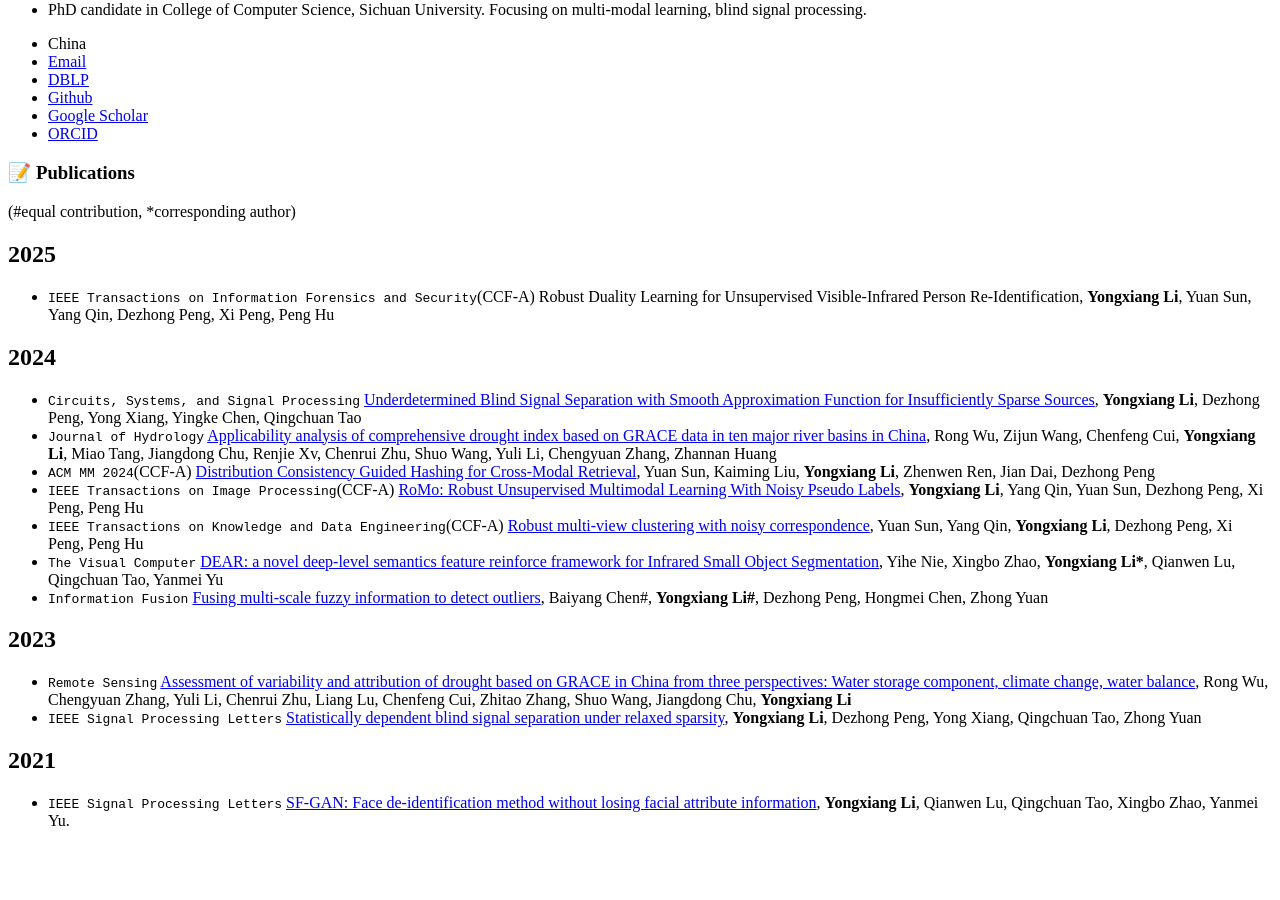
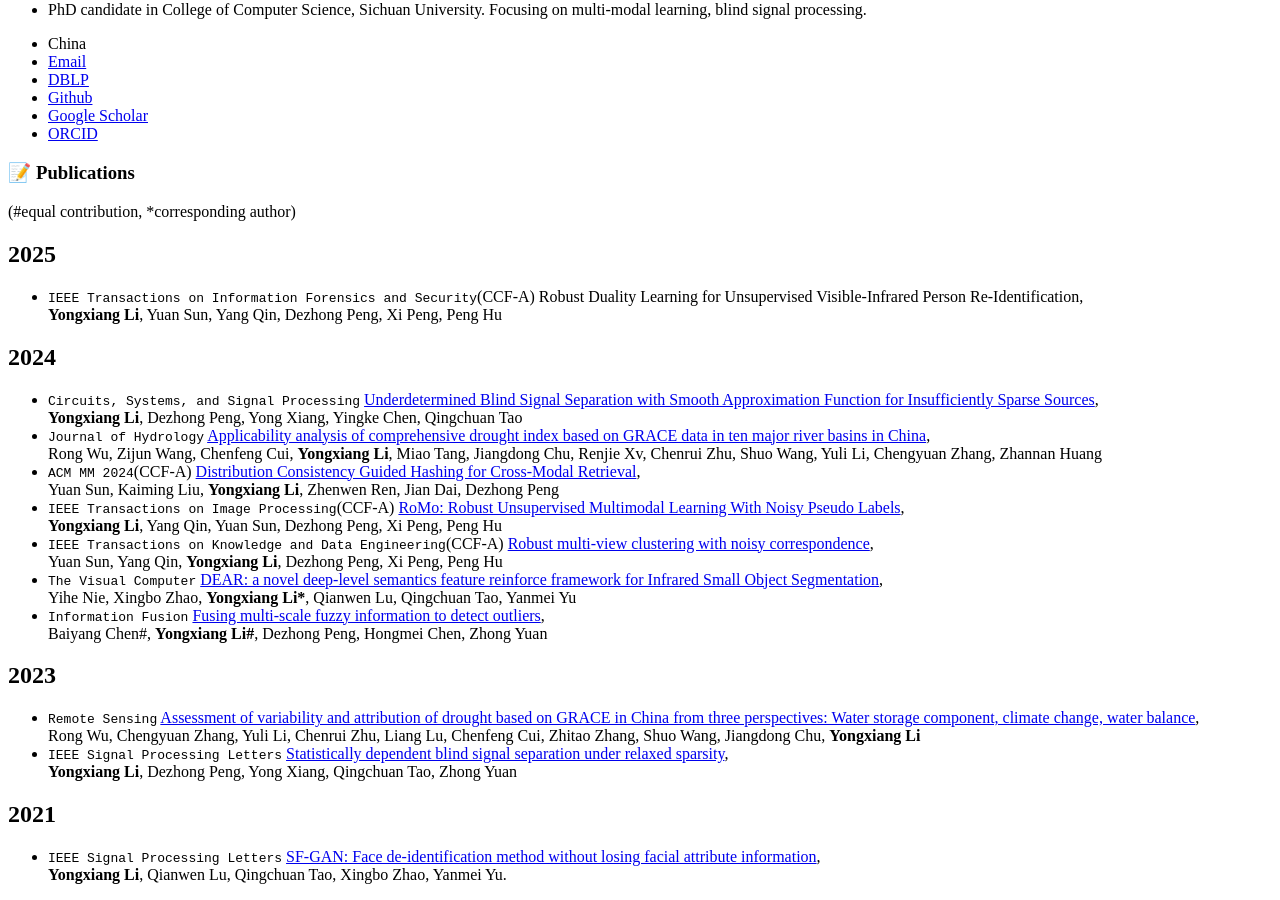
Before and after one commit to LYXRhythm/liyongxiang.github.io, a Jekyll site: the page built from _pages/includes/pub.md, in a window 1280 px wide and 900 px high, scrolled down 586 px. Built offline with Jekyll 4.4.1, drawn with Linux system fonts in a browser that asks for light colours; our own code applies the rules of GitHub Pages for plain Markdown files; before the commit the page ends 1432 px from its top, so only the background shows below that.

Commit message:
rhythm commit

```diff
--- a/_pages/includes/pub.md
+++ b/_pages/includes/pub.md
@@ -4,20 +4,20 @@
 
 ## 2025
 - `IEEE Transactions on Information Forensics and Security`(CCF-A) Robust Duality Learning for Unsupervised
-Visible-Infrared Person Re-Identification, **Yongxiang Li**, Yuan Sun, Yang Qin, Dezhong Peng, Xi Peng, Peng Hu
+Visible-Infrared Person Re-Identification, <br> **Yongxiang Li**, Yuan Sun, Yang Qin, Dezhong Peng, Xi Peng, Peng Hu
 
 ## 2024
-- `Circuits, Systems, and Signal Processing` [Underdetermined Blind Signal Separation with Smooth Approximation Function for Insufficiently Sparse Sources](https://link.springer.com/article/10.1007/s00034-024-02914-9), **Yongxiang Li**, Dezhong Peng, Yong Xiang, Yingke Chen, Qingchuan Tao
-- `Journal of Hydrology` [Applicability analysis of comprehensive drought index based on GRACE data in ten major river basins in China](https://www.sciencedirect.com/science/article/pii/S0022169424016718), Rong Wu, Zijun Wang, Chenfeng Cui, **Yongxiang Li**, Miao Tang, Jiangdong Chu, Renjie Xv, Chenrui Zhu, Shuo Wang, Yuli Li, Chengyuan Zhang, Zhannan Huang
-- `ACM MM 2024`(CCF-A) [Distribution Consistency Guided Hashing for Cross-Modal Retrieval](https://dl.acm.org/doi/abs/10.1145/3664647.3680633), Yuan Sun, Kaiming Liu, **Yongxiang Li**, Zhenwen Ren, Jian Dai, Dezhong Peng
-- `IEEE Transactions on Image Processing`(CCF-A) [RoMo: Robust Unsupervised Multimodal Learning With Noisy Pseudo Labels](https://ieeexplore.ieee.org/abstract/document/10653726), **Yongxiang Li**, Yang Qin, Yuan Sun, Dezhong Peng, Xi Peng, Peng Hu
-- `IEEE Transactions on Knowledge and Data Engineering`(CCF-A) [Robust multi-view clustering with noisy correspondence](https://ieeexplore.ieee.org/abstract/document/10595464), Yuan Sun, Yang Qin, **Yongxiang Li**, Dezhong Peng, Xi Peng, Peng Hu
-- `The Visual Computer` [DEAR: a novel deep-level semantics feature reinforce framework for Infrared Small Object Segmentation](https://link.springer.com/article/10.1007/s00371-024-03499-9), Yihe Nie, Xingbo Zhao, **Yongxiang Li\***, Qianwen Lu, Qingchuan Tao, Yanmei Yu
-- `Information Fusion` [Fusing multi-scale fuzzy information to detect outliers](https://www.sciencedirect.com/science/article/pii/S1566253523004499), Baiyang Chen#, **Yongxiang Li#**, Dezhong Peng, Hongmei Chen, Zhong Yuan
+- `Circuits, Systems, and Signal Processing` [Underdetermined Blind Signal Separation with Smooth Approximation Function for Insufficiently Sparse Sources](https://link.springer.com/article/10.1007/s00034-024-02914-9), <br> **Yongxiang Li**, Dezhong Peng, Yong Xiang, Yingke Chen, Qingchuan Tao
+- `Journal of Hydrology` [Applicability analysis of comprehensive drought index based on GRACE data in ten major river basins in China](https://www.sciencedirect.com/science/article/pii/S0022169424016718), <br> Rong Wu, Zijun Wang, Chenfeng Cui, **Yongxiang Li**, Miao Tang, Jiangdong Chu, Renjie Xv, Chenrui Zhu, Shuo Wang, Yuli Li, Chengyuan Zhang, Zhannan Huang
+- `ACM MM 2024`(CCF-A) [Distribution Consistency Guided Hashing for Cross-Modal Retrieval](https://dl.acm.org/doi/abs/10.1145/3664647.3680633), <br> Yuan Sun, Kaiming Liu, **Yongxiang Li**, Zhenwen Ren, Jian Dai, Dezhong Peng
+- `IEEE Transactions on Image Processing`(CCF-A) [RoMo: Robust Unsupervised Multimodal Learning With Noisy Pseudo Labels](https://ieeexplore.ieee.org/abstract/document/10653726), <br> **Yongxiang Li**, Yang Qin, Yuan Sun, Dezhong Peng, Xi Peng, Peng Hu
+- `IEEE Transactions on Knowledge and Data Engineering`(CCF-A) [Robust multi-view clustering with noisy correspondence](https://ieeexplore.ieee.org/abstract/document/10595464), <br> Yuan Sun, Yang Qin, **Yongxiang Li**, Dezhong Peng, Xi Peng, Peng Hu
+- `The Visual Computer` [DEAR: a novel deep-level semantics feature reinforce framework for Infrared Small Object Segmentation](https://link.springer.com/article/10.1007/s00371-024-03499-9), <br> Yihe Nie, Xingbo Zhao, **Yongxiang Li\***, Qianwen Lu, Qingchuan Tao, Yanmei Yu
+- `Information Fusion` [Fusing multi-scale fuzzy information to detect outliers](https://www.sciencedirect.com/science/article/pii/S1566253523004499), <br> Baiyang Chen#, **Yongxiang Li#**, Dezhong Peng, Hongmei Chen, Zhong Yuan
 
 ## 2023
-- `Remote Sensing` [Assessment of variability and attribution of drought based on GRACE in China from three perspectives: Water storage component, climate change, water balance](https://www.mdpi.com/2072-4292/15/18/4426), Rong Wu, Chengyuan Zhang, Yuli Li, Chenrui Zhu, Liang Lu, Chenfeng Cui, Zhitao Zhang, Shuo Wang, Jiangdong Chu, **Yongxiang Li**
-- `IEEE Signal Processing Letters` [Statistically dependent blind signal separation under relaxed sparsity](https://ieeexplore.ieee.org/abstract/document/10113143), **Yongxiang Li**, Dezhong Peng, Yong Xiang, Qingchuan Tao, Zhong Yuan
+- `Remote Sensing` [Assessment of variability and attribution of drought based on GRACE in China from three perspectives: Water storage component, climate change, water balance](https://www.mdpi.com/2072-4292/15/18/4426), <br> Rong Wu, Chengyuan Zhang, Yuli Li, Chenrui Zhu, Liang Lu, Chenfeng Cui, Zhitao Zhang, Shuo Wang, Jiangdong Chu, **Yongxiang Li**
+- `IEEE Signal Processing Letters` [Statistically dependent blind signal separation under relaxed sparsity](https://ieeexplore.ieee.org/abstract/document/10113143), <br> **Yongxiang Li**, Dezhong Peng, Yong Xiang, Qingchuan Tao, Zhong Yuan
 
 ## 2021
-- `IEEE Signal Processing Letters` [SF-GAN: Face de-identification method without losing facial attribute information](https://ieeexplore.ieee.org/abstract/document/9382120), **Yongxiang Li**, Qianwen Lu, Qingchuan Tao, Xingbo Zhao, Yanmei Yu.
+- `IEEE Signal Processing Letters` [SF-GAN: Face de-identification method without losing facial attribute information](https://ieeexplore.ieee.org/abstract/document/9382120), <br> **Yongxiang Li**, Qianwen Lu, Qingchuan Tao, Xingbo Zhao, Yanmei Yu.
```
Also changed, not shown: _pages/includes/proj.md (+1 -1 lines).
